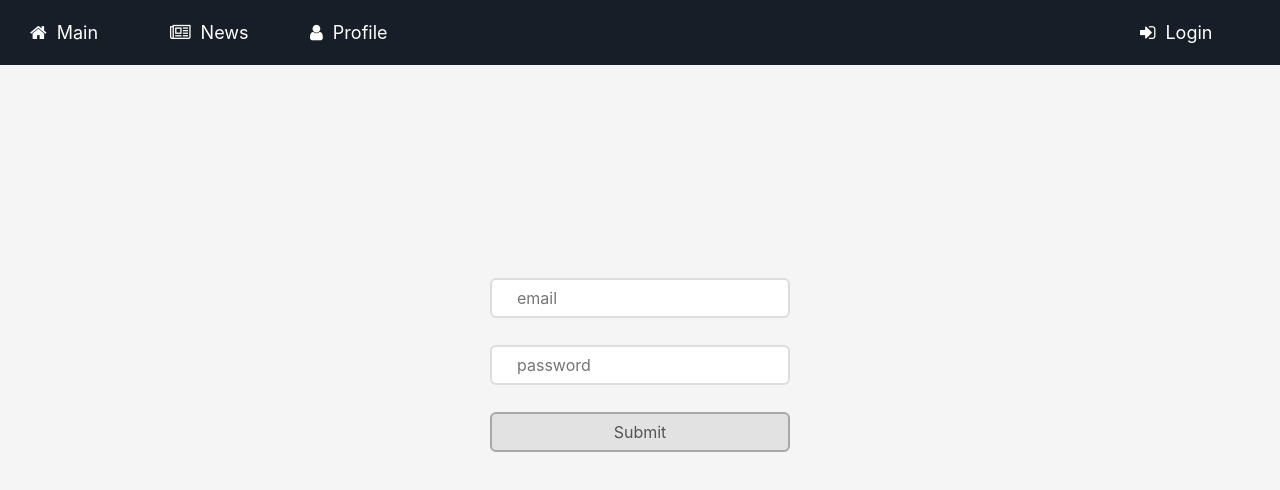
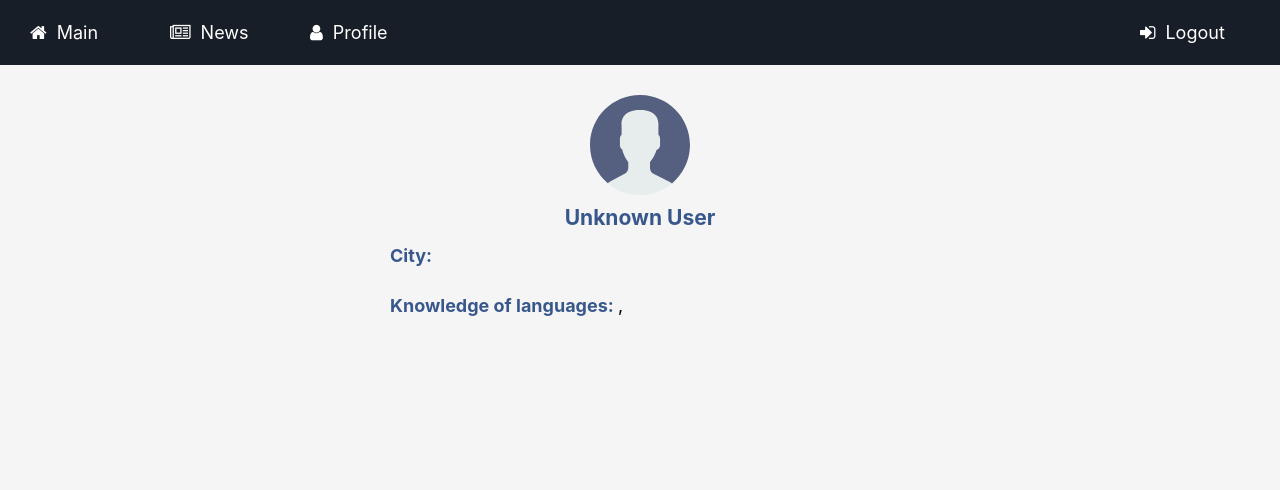
Before and after one commit to snyggme/news-app, a React (Create React App) app: page /profile in a window 1280 px wide. Before the commit this address led to /login. Shown: the top 490 px of the page. Built offline with nearby package versions, Linux system fonts and the light colour scheme; no server answers; sample sign-in values are in the browser's storage.

Commit message:
added profile loading with id and profile css

```diff
--- a/src/actions/UserAction.js
+++ b/src/actions/UserAction.js
@@ -1,4 +1,5 @@
 import { httpGetUserInfo, cachedUser } from '../utils/network';
+import auth from '../utils/auth';
 
 export const GET_USER_REQUEST = 'GET_USER_REQUEST';
 export const GET_USER_SUCCESS = 'GET_USER_SUCCESS';
@@ -7,7 +8,7 @@ export const GET_USER_FAIL = 'GET_USER_FAIL';
 export const getUserInfo = () => {
 	return (dispatch, getState) => {
 		if (!cachedUser) {
-			const { id } = getState().login;
+			const id = auth.getId()
 
 			if (id !== null) {
 				dispatch({
--- a/src/components/LoginForm.js
+++ b/src/components/LoginForm.js
@@ -4,9 +4,9 @@ import auth from '../utils/auth';
 
 class LoginForm extends Component {
 	render() {
-		const { isChecking, error, errorMessage, id } = this.props.login;
+		const { isChecking, error, errorMessage } = this.props.login;
 
-		if (auth.isAuthenticated() && id !== null) {
+		if (auth.isAuthenticated()) {
 			return <Redirect
 	            		to={{
 	              			pathname: "/profile"
--- a/src/components/Main.js
+++ b/src/components/Main.js
@@ -1,5 +1,5 @@
 import React from 'react';
-import coffee from '../assets/coffee.svg'
+import coffee from '../assets/coffee.svg';
 
 const Main = (props) => {
 	return (
--- a/src/components/Navbar.js
+++ b/src/components/Navbar.js
@@ -18,12 +18,14 @@ class Navbar extends Component {
 		}
 	}
 	render() {
+		const { isChecking } = this.props.login;
+
 		let logText = auth.isAuthenticated()
 			? 'Logout'
 			: 'Login';
 
-		if (this.props.login.id === null)
-			logText = 'Login';
+		if (isChecking)
+			logText = 'Checking'
 
 		return (
 			<nav className='flex-nav'>
--- a/src/components/Profile.js
+++ b/src/components/Profile.js
@@ -1,36 +1,42 @@
 import React, { Component } from 'react';
-import auth from '../utils/auth';
+import user from '../assets/user.svg';
 
 class Profile extends Component {
 	componentDidMount() {
-		const { id } = this.props.login;
-
-		if (auth.isAuthenticated() && id === null) {
-			this.props.history.push('/login');
-		}
 		this.props.getUserInfo();
 	}
 	render() {
-		const { city, languages, userId } = this.props.user.data;
+		const { city, languages, social } = this.props.user.data;
 		const { isLoading } = this.props.user;
 
 		const langs = [];
+		const socials = [];
 
-		for (var key in languages) {
+		for (let key in languages) {
 		    langs.push(languages[key])
 		}
+		for (let key in social) {
+		    socials.push(social[key])
+		}
 
+		const [ lang1, lang2 ] = langs;
 		return (
 			<section>
 				{ isLoading
 					? <div className='loading' />
 					: (
-						<div>
-							<h1>Profile</h1>
-							<div>{city}</div>
-							<div>{userId}</div>
-							<div>{langs[0]}</div>
-							<div>{langs[1]}</div>
+						<div className='profile-container'>
+							<img src={user} alr='user profile' className='user-img' />
+							<div><h3 className='user-name'>Unknown User</h3></div>
+							<div>
+								<span className='city-name'>City: </span>
+								{city}
+							</div>
+							<div>
+								<span className='langs-name'>Knowledge of languages: </span>
+								{lang2}, {lang1}
+							</div>
+							<div></div>
 						</div>
 					)
 
--- a/src/reducers/login.js
+++ b/src/reducers/login.js
@@ -20,7 +20,8 @@ export const loginReducer = (state = initialState, action) => {
 				isChecking: true
 			}
 		case POST_LOGIN_SUCCESS:
-			auth.login();
+			auth.login(action.payload);
+
 			return {
 				...state,
 				id: action.payload,
--- a/src/styles/index.scss
+++ b/src/styles/index.scss
@@ -210,6 +210,35 @@ main {
 	}
 }
 
+.profile-container {
+	max-width: 500px;
+	margin: 30px auto;
+	display: flex;
+	flex-direction: column;
+	flex-wrap: wrap;
+
+	div {
+		flex: 1 1 50px;
+
+		span {
+			font-weight: bold;
+			color: #38588c;
+		}
+	}
+
+	.user-img {
+		align-self: center;
+		width: 100px;
+		height: 100px;
+	}
+
+	.user-name {
+		text-align: center;
+		padding-top: 10px;
+		color: #38588c;
+	}
+}
+
 .loading {
     margin: 0 auto;
     margin-top: 50px;
--- a/src/utils/auth.js
+++ b/src/utils/auth.js
@@ -1,15 +1,21 @@
 class Auth {
-  login() {
+  login(id) {
     localStorage.setItem('authenticated', true);
+    localStorage.setItem('userId', id);
   }
   logout() {
     localStorage.setItem('authenticated', false);
+    delete localStorage['userId'];
   }
   isAuthenticated() {
-    return localStorage.getItem('authenticated') === 'true';
+    return localStorage.getItem('authenticated') === 'true'
   }
-  clear() {
+  getId() {
+    return +localStorage.getItem('userId');
+  }
+  clearAll() {
     delete localStorage['authenticated'];
+    delete localStorage['userId'];
   }
 }
 
```
Also changed, not shown: src/assets/user.svg (added).
